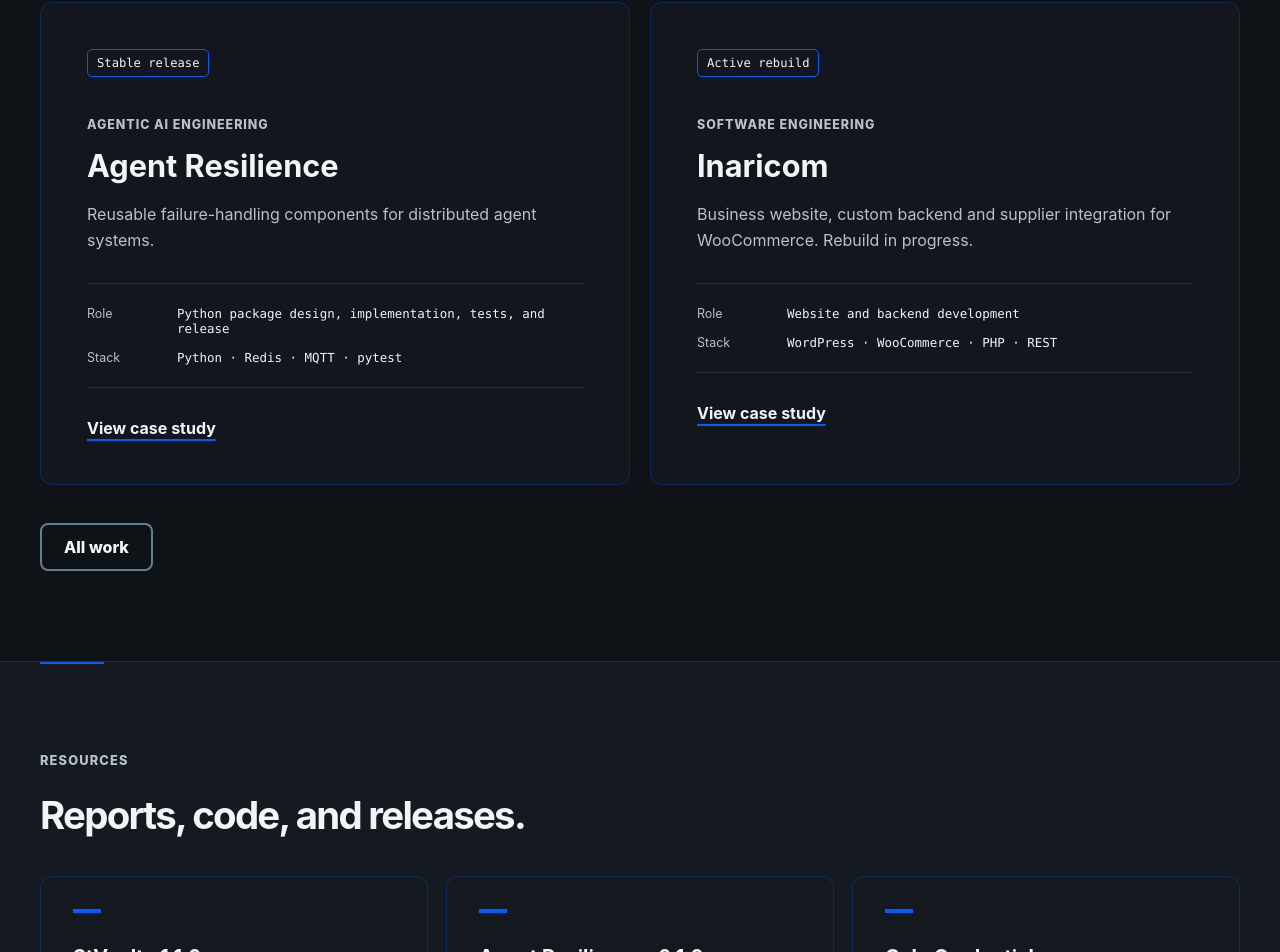
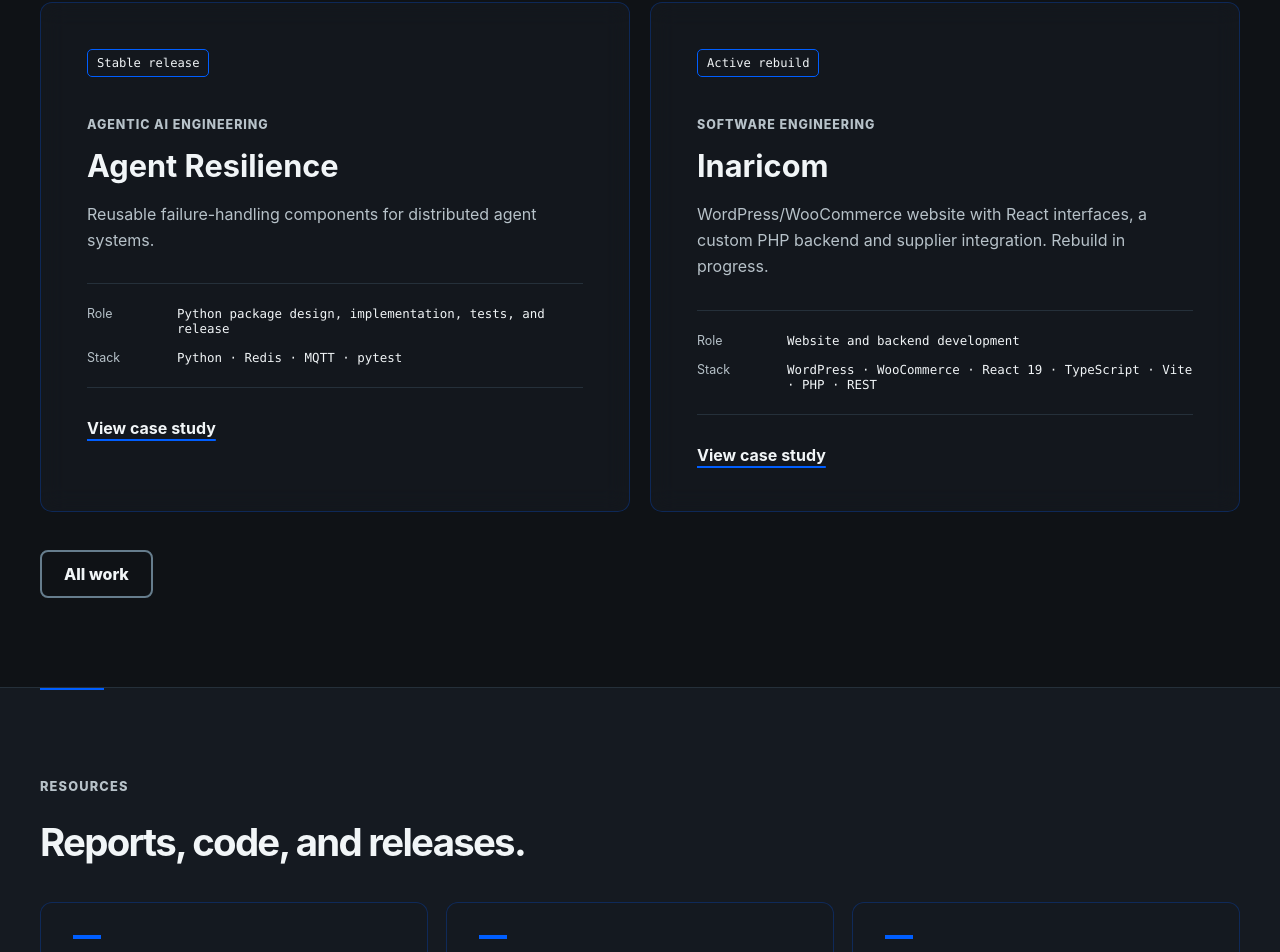
Before and after one commit to Musyg/musyg.github.io, a React (Vite) app: page / in a window 1280 px wide. Shown: the part 2135-3087 px from the top of the page. Built offline with nearby package versions, Linux system fonts and the light colour scheme.

Commit message:
content: surface Inaricom full-stack web development

```diff
--- a/src/App.tsx
+++ b/src/App.tsx
@@ -275,7 +275,9 @@
         </div>
         <div>
           <dt>{content.stack}</dt>
-          <dd>{project.stack.slice(0, 4).join(" · ")}</dd>
+          <dd>
+            {(project.cardStack ?? project.stack.slice(0, 4)).join(" · ")}
+          </dd>
         </div>
       </dl>
       <a className="text-link" href={projectPath(project.id, locale)}>
--- a/src/content/site.ts
+++ b/src/content/site.ts
@@ -50,6 +50,7 @@
   evidenceCheckedAt: string;
   projectStart?: Bilingual;
   stack: string[];
+  cardStack?: string[];
   sections: Record<SectionKey, { en: string[]; fr: string[] }>;
   links: PublicLink[];
 }
@@ -446,8 +447,8 @@
     slug: { en: "inaricom", fr: "inaricom" },
     title: "Inaricom",
     summary: {
-      en: "Business website, custom backend and supplier integration for WooCommerce. Rebuild in progress.",
-      fr: "Site professionnel, backend sur mesure et intégration fournisseur pour WooCommerce. Refonte en cours.",
+      en: "WordPress/WooCommerce website with React interfaces, a custom PHP backend and supplier integration. Rebuild in progress.",
+      fr: "Site WordPress/WooCommerce avec interfaces React, backend PHP sur mesure et intégration fournisseur. Refonte en cours.",
     },
     role: {
       en: "Website and backend development",
@@ -458,6 +459,15 @@
     filters: ["software", "web"],
     evidenceCheckedAt: "2026-09-12",
     projectStart: { en: "2023", fr: "2023" },
+    cardStack: [
+      "WordPress",
+      "WooCommerce",
+      "React 19",
+      "TypeScript",
+      "Vite",
+      "PHP",
+      "REST",
+    ],
     stack: [
       "WordPress",
       "WooCommerce",
```
Also changed, not shown: 1 other file (tests, documents, lock files or other folders).
